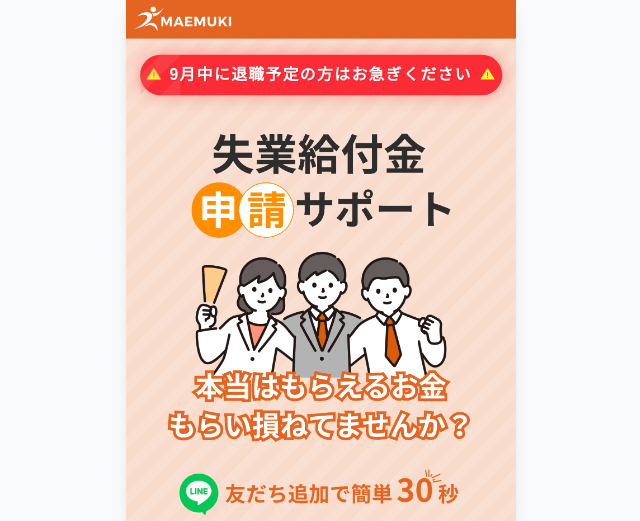
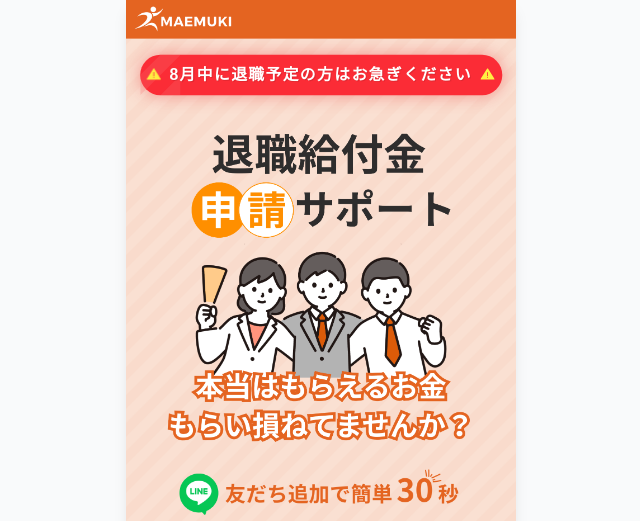
Before and after one commit to Valientech-official/maemuki-kotaro, a Next.js app: page / in a window 1280 px wide. Shown: the top 521 px of the page, without its empty margins (319-959 px from the left). Built offline with nearby package versions, Linux system fonts and the light colour scheme.

Commit message:
Update image references and dynamic text in MainSection and WarningBanner components: Replaced static image path with a localized filename and modified warning message to display the current month for improved relevance.

```diff
--- a/src/components/MainSection.tsx
+++ b/src/components/MainSection.tsx
@@ -4,7 +4,7 @@ import AnimatedCounter from "./AnimatedCounter";
 import WarningBanner from "./WarningBanner";
 
 const imgSection = "/assets/114883b8a9555e50e67df164c29f7cbf54115f1f.png";
-const img1 = "/assets/1329945e1ec1dfabf96328544cee5756c52ce9ea.png";
+const img1 = "/assets/段落テキストのコピー (28).png";
 const img31 = "/assets/fd05d40e5c3b0d797ff1a0caf4d567883493d3c1.png";
 const img2 = "/assets/07b07fb84de3a344d2762f0437b6ea82b5cc5d70.png";
 const imgImageBackground =
--- a/src/components/WarningBanner.tsx
+++ b/src/components/WarningBanner.tsx
@@ -96,7 +96,7 @@ export default function WarningBanner() {
           className="[text-shadow:rgba(0,0,0,0.1)_1px_1px_0px] flex flex-col font-bold justify-center leading-[0] relative shrink-0 text-[#ffffff] text-[15.6px] text-nowrap tracking-[1.39px]"
         >
           <p className="leading-[15.6px] whitespace-pre">
-            9月中に退職予定の方はお急ぎください
+            {new Date().getMonth() + 1}月中に退職予定の方はお急ぎください
           </p>
         </div>
         <div ref={icon2Ref} className="relative shrink-0 size-3.5">
```
Also changed, not shown: public/assets/段落テキストのコピー (28).png (added).
